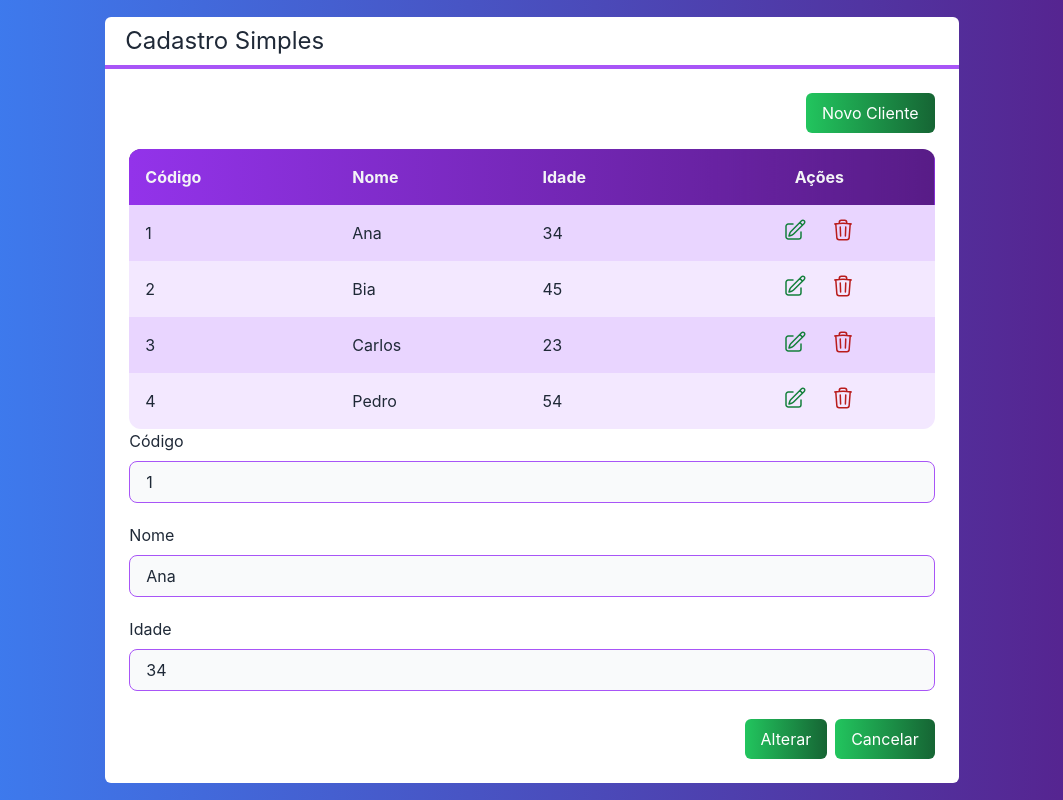
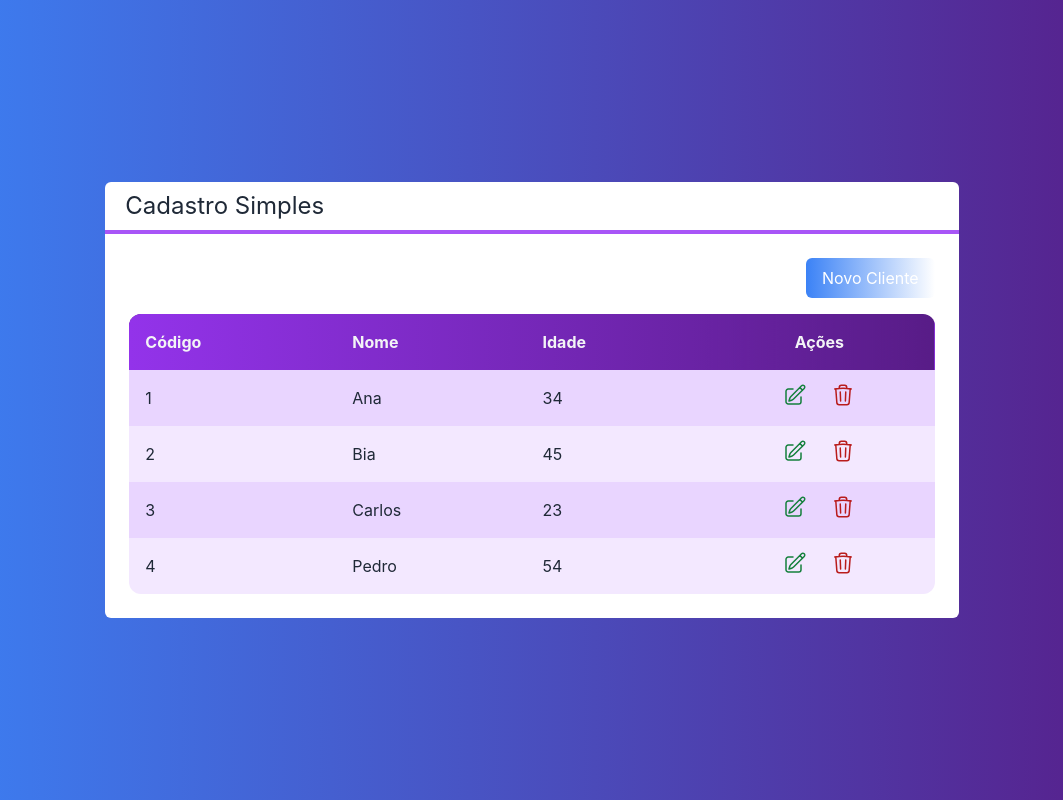
Before and after one commit to LeticiaLopess/next-crud, a Next.js app: page / in a window 1280 px wide. Shown: the whole page, without its empty margins (108-1171 px from the left). Built offline with nearby package versions, Linux system fonts and the light colour scheme.

Commit message:
alternando entre tabela e formulário

```diff
--- a/src/components/Botao.tsx
+++ b/src/components/Botao.tsx
@@ -2,14 +2,15 @@ interface BotaoProps {
     cor?: 'green' | 'blue' | 'gray'
     className?: string
     children?: any
+    onClick?: () => void
 }
 
 export default function Botao(props: BotaoProps) {
     const cor = props.cor ?? 'gray'
 
     return (
-        <button className={`
-            bg-gradient-to-r from-green-500 to-green-800
+        <button onClick={props.onClick} className={`
+            bg-gradient-to-r from-${cor}-500 to-${cor}-800
             text-white px-4 py-2 rounded-md
             ${props.className}
         `}>
--- a/src/components/Formulario.tsx
+++ b/src/components/Formulario.tsx
@@ -5,6 +5,8 @@ import Entrada from "./Entrada";
 
 interface FormularioProps {
     cliente: Cliente
+    clienteMudou?: (cliente: Cliente) => void
+    cancelado?: () => void
 }
 
 export default function Formulario(props: FormularioProps) {
@@ -36,11 +38,12 @@ export default function Formulario(props: FormularioProps) {
             />
 
             <div className="flex justify-end mt-7">
-                <Botao cor='blue' className="mr-2">
+                <Botao cor='blue' className="mr-2"
+                    onClick={() => props.clienteMudou?.(new Cliente(nome, Number(idade), id))}>
                     {id ? 'Alterar' : 'Salvar'}
                 </Botao>
 
-                <Botao cor='gray'>
+                <Botao onClick={props.cancelado} cor='gray'>
                     Cancelar
                 </Botao>
             </div>
--- a/src/pages/index.tsx
+++ b/src/pages/index.tsx
@@ -1,5 +1,6 @@
 import Head from 'next/head'
 import Image from 'next/image'
+import { useState } from 'react'
 import Botao from '../components/Botao'
 import Formulario from '../components/Formulario'
 import Layout from '../components/Layout'
@@ -25,6 +26,12 @@ export default function Home() {
     console.log(`Excluir... ${cliente.nome}`)
   }
 
+  function salvarCliente(cliente: Cliente) {
+    console.log(cliente)
+  }
+
+  const [visivel, setVisivel] = useState<'tabela' | 'form'>('tabela')
+
   return (
     <div className={`
     flex justify-center items-center h-screen
@@ -32,19 +39,27 @@ export default function Home() {
     text-black
     `}>
       <Layout titulo="Cadastro Simples">
-
+        {visivel === 'tabela' ? (
+          <>
             <div className='flex justify-end'>
-          <Botao cor='green' className="mb-4">Novo Cliente</Botao>
+              <Botao cor='green' className="mb-4"
+                onClick={() => setVisivel('form')}>
+                Novo Cliente
+              </Botao>
             </div>
-
 
             <Tabela
               clientes={clientes}
               clienteSelecionado={clienteSelecionado}
               clienteExcluido={clienteExcluido}
             />
-
-        <Formulario cliente={clientes[0]}></Formulario>
+        </>
+        ) : (
+            <Formulario
+              cliente={clientes[0]}
+              clienteMudou={salvarCliente}
+              cancelado={() => setVisivel('tabela')}></Formulario>
+        )}
 
       </Layout>
     </div>
```
Lines whose indentation alone changed are shown as unchanged.
